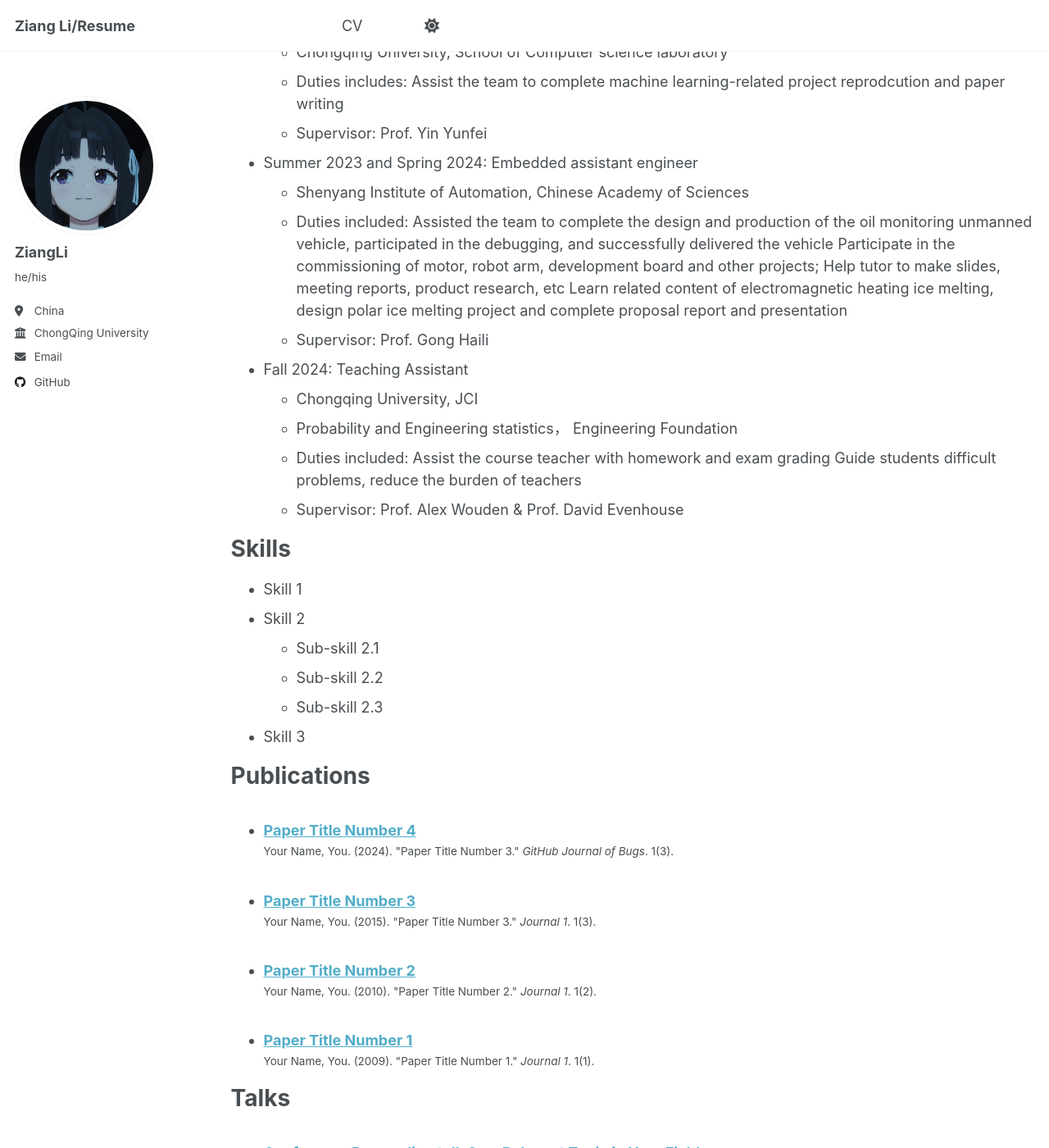
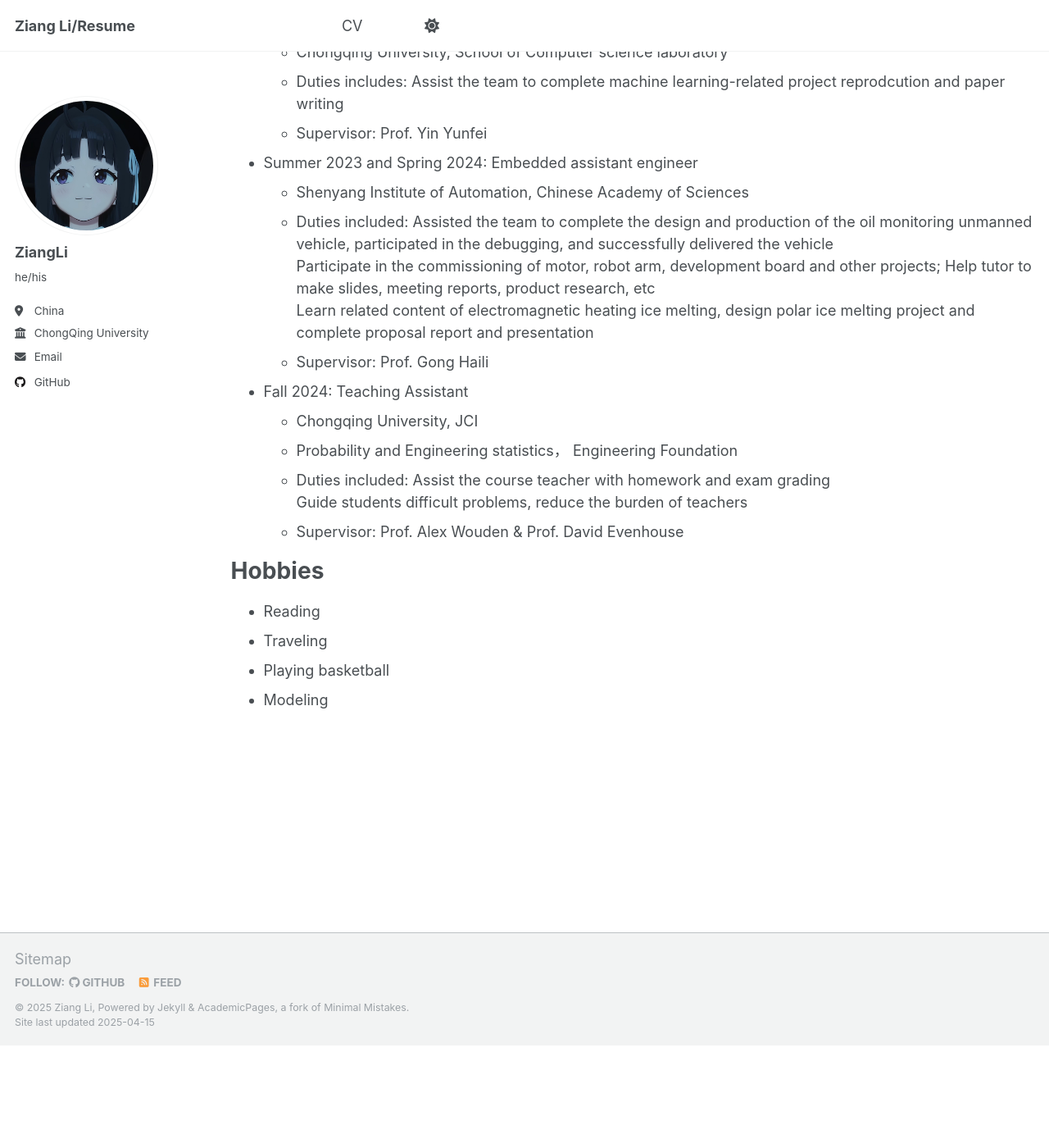
Before and after one commit to Bocchi9/Bocchi9.github.io, a Jekyll site: the page built from _pages/cv.md, in a window 1280 px wide and 1400 px high, scrolled down 276 px. Shown: the whole window at 82% size. Built offline with Jekyll 4.4.1, drawn with Linux system fonts in a browser that asks for light colours; after the commit the page ends 1551 px from its top, so only the background shows below that; some of the changed text lies outside the part shown.

Commit message:
Update cv.md

```diff
--- a/_pages/cv.md
+++ b/_pages/cv.md
@@ -22,45 +22,21 @@ Intership experience
 
 * Summer 2023 and Spring 2024: Embedded assistant engineer
   * Shenyang Institute of Automation, Chinese Academy of Sciences
-  * Duties included: Assisted the team to complete the design and production of the oil monitoring unmanned vehicle, participated in the debugging, and successfully delivered the vehicle
-                     Participate in the commissioning of motor, robot arm, development board and other projects; Help tutor to make slides, meeting reports, product research, etc
+  * Duties included: Assisted the team to complete the design and production of the oil monitoring unmanned vehicle, participated in the debugging, and successfully delivered the vehicle<br>
+                     Participate in the commissioning of motor, robot arm, development board and other projects; Help tutor to make slides, meeting reports, product research, etc<br>
                      Learn related content of electromagnetic heating ice melting, design polar ice melting project and complete proposal report and presentation
   * Supervisor: Prof. Gong Haili
 
 * Fall 2024: Teaching Assistant
   * Chongqing University, JCI
   * Probability and Engineering statistics， Engineering Foundation
-  * Duties included: Assist the course teacher with homework and exam grading
+  * Duties included: Assist the course teacher with homework and exam grading<br>
                      Guide students difficult problems, reduce the burden of teachers
   * Supervisor: Prof. Alex Wouden & Prof. David Evenhouse
 
-Skills
+Hobbies
 ======
-* Skill 1
-* Skill 2
-  * Sub-skill 2.1
-  * Sub-skill 2.2
-  * Sub-skill 2.3
-* Skill 3
-
-Publications
-======
-  <ul>{% for post in site.publications reversed %}
-    {% include archive-single-cv.html %}
-  {% endfor %}</ul>
-
-Talks
-======
-  <ul>{% for post in site.talks reversed %}
-    {% include archive-single-talk-cv.html  %}
-  {% endfor %}</ul>
-
-Teaching
-======
-  <ul>{% for post in site.teaching reversed %}
-    {% include archive-single-cv.html %}
-  {% endfor %}</ul>
-
-Service and leadership
-======
-* Currently signed in to 43 different slack teams
+* Reading
+* Traveling
+* Playing basketball
+* Modeling
```
